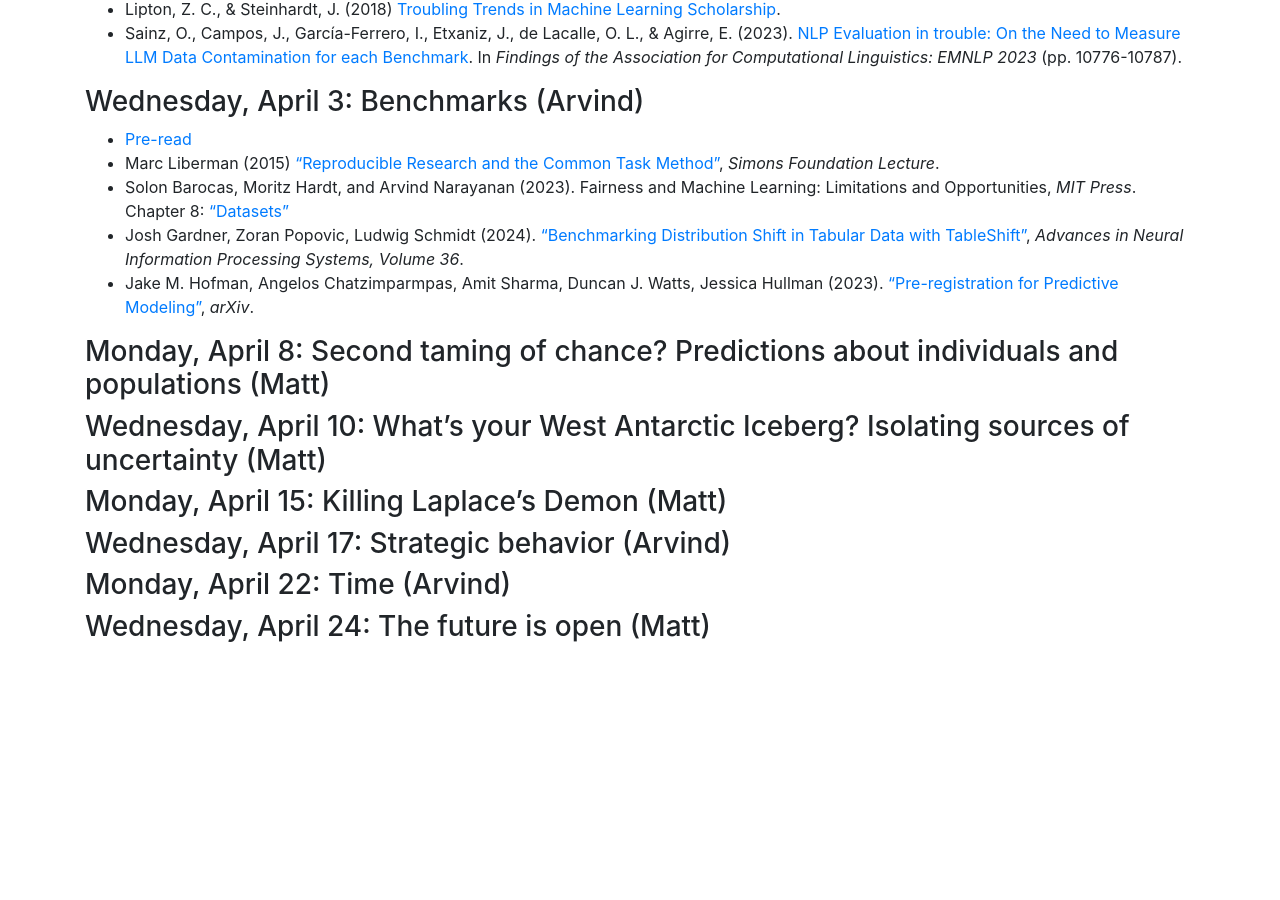
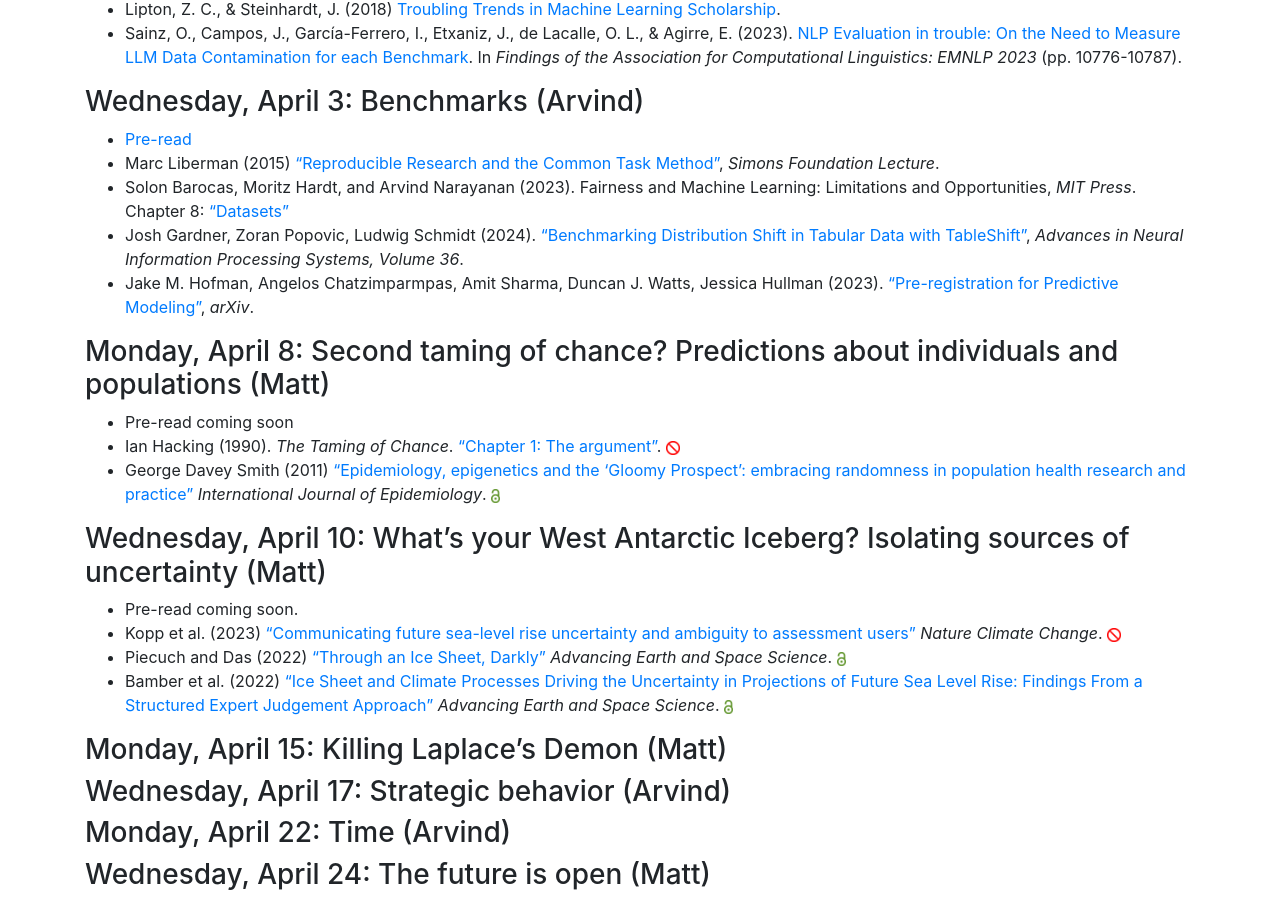
Before and after one commit to msalganik/soc555-cos598J_s2024, a Jekyll site: the page built from readings.md, in a window 1280 px wide and 900 px high, scrolled down 3681 px. Built offline with Jekyll 4.4.1, drawn with Linux system fonts in a browser that asks for light colours; comment, search, counter and statistics services are not loaded; before the commit the page ends 4333 px from its top, so only the background shows below that.

Commit message:
readings for Apr 8 and 10

```diff
--- a/readings.md
+++ b/readings.md
@@ -167,7 +167,17 @@ No required reading before class.
 
 ### Monday, April 8: Second taming of chance? Predictions about individuals and populations (Matt)
 
+- Pre-read coming soon
+- Ian Hacking (1990). _The Taming of Chance_. ["Chapter 1: The argument"](https://doi.org/10.1017/CBO9780511819766.001 ). <img src="https://msalganik.github.io/soc555-cos598J_s2024/images/closed.png" style="display: inline; height: 14px;" />
+- George Davey Smith (2011) ["Epidemiology, epigenetics and the ‘Gloomy Prospect’: embracing randomness in population health research and practice"](https://doi.org/10.1093/ije/dyr117) _International Journal of Epidemiology_. <img src="https://msalganik.github.io/soc555-cos598J_s2024/images/open.png" style="display: inline; height: 14px;" />
+
 ### Wednesday, April 10: What's your West Antarctic Iceberg? Isolating sources of uncertainty (Matt)
+
+- Pre-read coming soon.
+- Kopp et al. (2023) ["Communicating future sea-level rise uncertainty and ambiguity to assessment users"](https://doi.org/10.1038/s41558-023-01691-8) _Nature Climate Change_. <img src="https://msalganik.github.io/soc555-cos598J_s2024/images/closed.png" style="display: inline; height: 14px;" />
+- Piecuch and Das (2022) ["Through an Ice Sheet, Darkly"](https://doi.org/10.1029/2022EF003310) _Advancing Earth and Space Science_. <img src="https://msalganik.github.io/soc555-cos598J_s2024/images/open.png" style="display: inline; height: 14px;" />
+- Bamber et al. (2022) ["Ice Sheet and Climate Processes Driving the Uncertainty in Projections of Future Sea Level Rise: Findings From a Structured Expert Judgement Approach"](https://doi.org/10.1029/2022EF002772) _Advancing Earth and Space Science_. <img src="https://msalganik.github.io/soc555-cos598J_s2024/images/open.png" style="display: inline; height: 14px;" />
+
 
 ### Monday, April 15: Killing Laplace's Demon (Matt)
 
```
